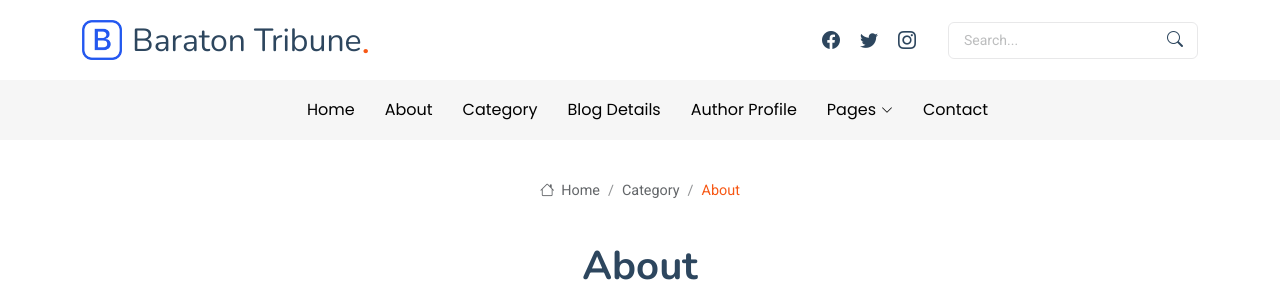
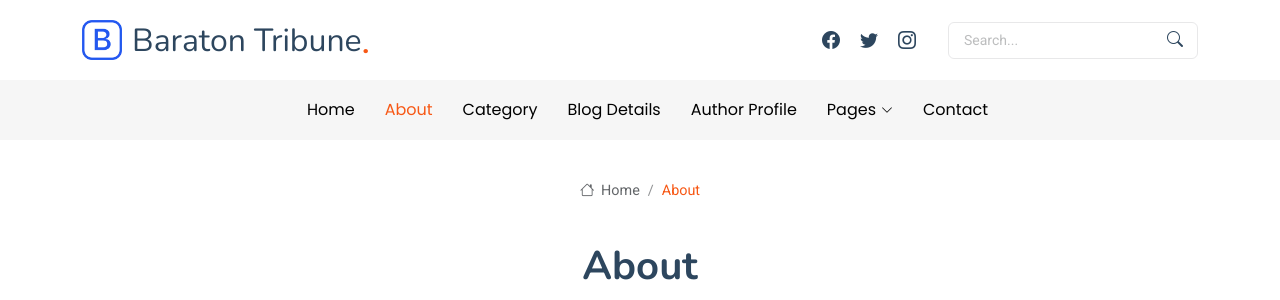
Before and after one commit to MuliJob/baraton_tribune, a Django app: page /about in a window 1280 px wide. Shown: the top 300 px of the page. Run offline with Django 4.2, Linux system fonts and the light colour scheme; some libraries are stand-ins or nearby versions.

Commit message:
removed breadcrumb category and updated active indication when link is active

```diff
--- a/example/templates/about.html
+++ b/example/templates/about.html
@@ -24,7 +24,6 @@
         <nav aria-label="breadcrumb">
           <ol class="breadcrumb">
             <li class="breadcrumb-item"><a href="#"><i class="bi bi-house"></i> Home</a></li>
-            <li class="breadcrumb-item"><a href="#">Category</a></li>
             <li class="breadcrumb-item active current">About</li>
           </ol>
         </nav>
--- a/example/templates/master.html
+++ b/example/templates/master.html
@@ -70,13 +70,13 @@
         <nav id="navmenu" class="navmenu">
           <ul>
             <li><a href="{% url 'home' %}" class="{% if request.resolver_match.url_name == 'home' %}active{% endif %}">Home</a></li>
-            <li><a href="{% url 'about' %}">About</a></li>
+            <li><a href="{% url 'about' %}" class="{% if request.resolver_match.url_name == 'about' %}active{% endif %}">About</a></li>
             <li><a href="category.html">Category</a></li>
             <li><a href="blog-details.html">Blog Details</a></li>
             <li><a href="author-profile.html">Author Profile</a></li>
             <li class="dropdown"><a href="#"><span>Pages</span> <i class="bi bi-chevron-down toggle-dropdown"></i></a>
               <ul>
-                <li><a href="{% url 'about' %}" class="{% if request.resolver_match.url_name == 'about' %}active{% endif %}">About</a></li>
+                <li><a href="{% url 'about' %}">About</a></li>
                 <li><a href="category.html">Category</a></li>
                 <li><a href="blog-details.html">Blog Details</a></li>
                 <li><a href="author-profile.html">Author Profile</a></li>
```
